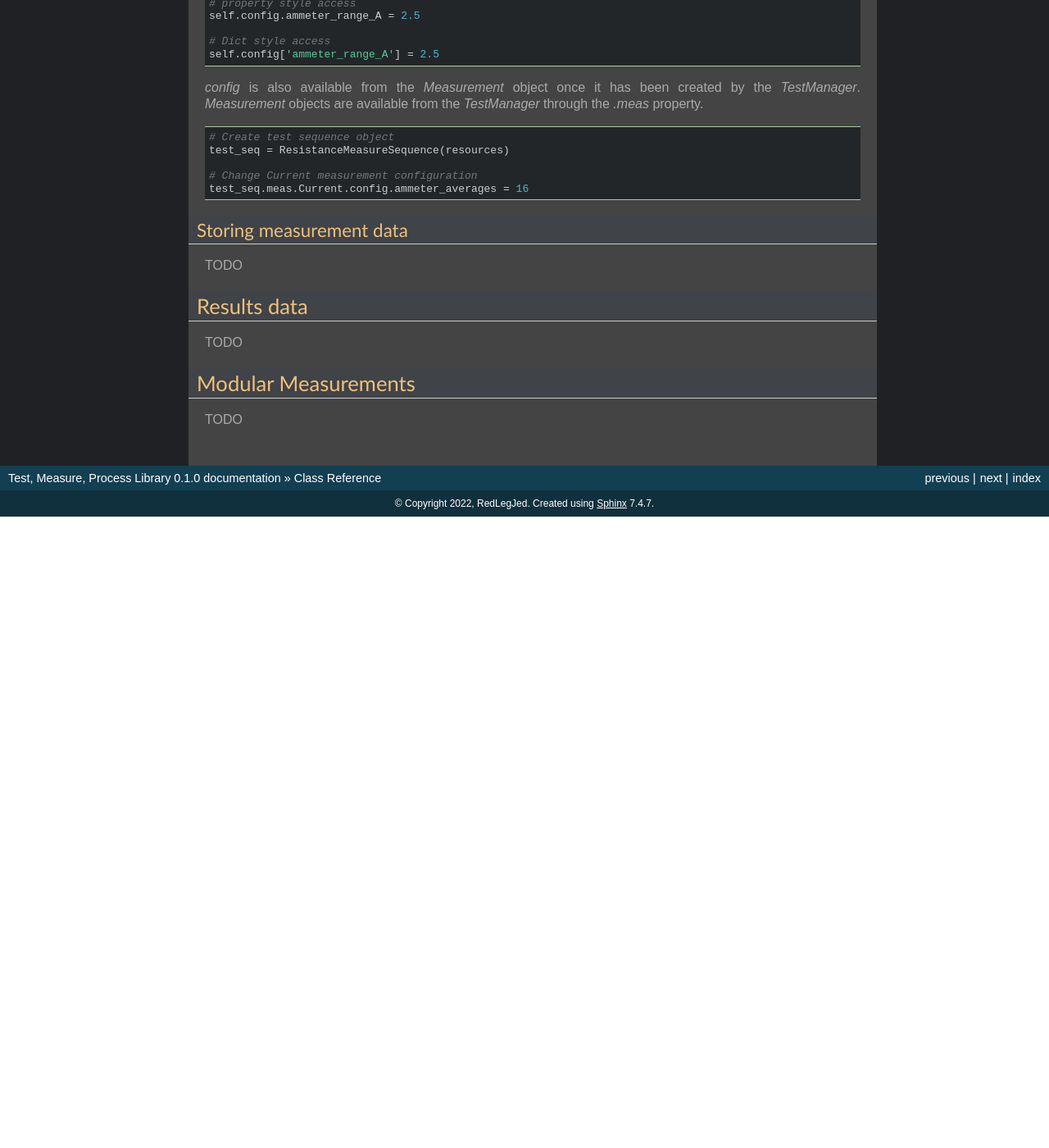
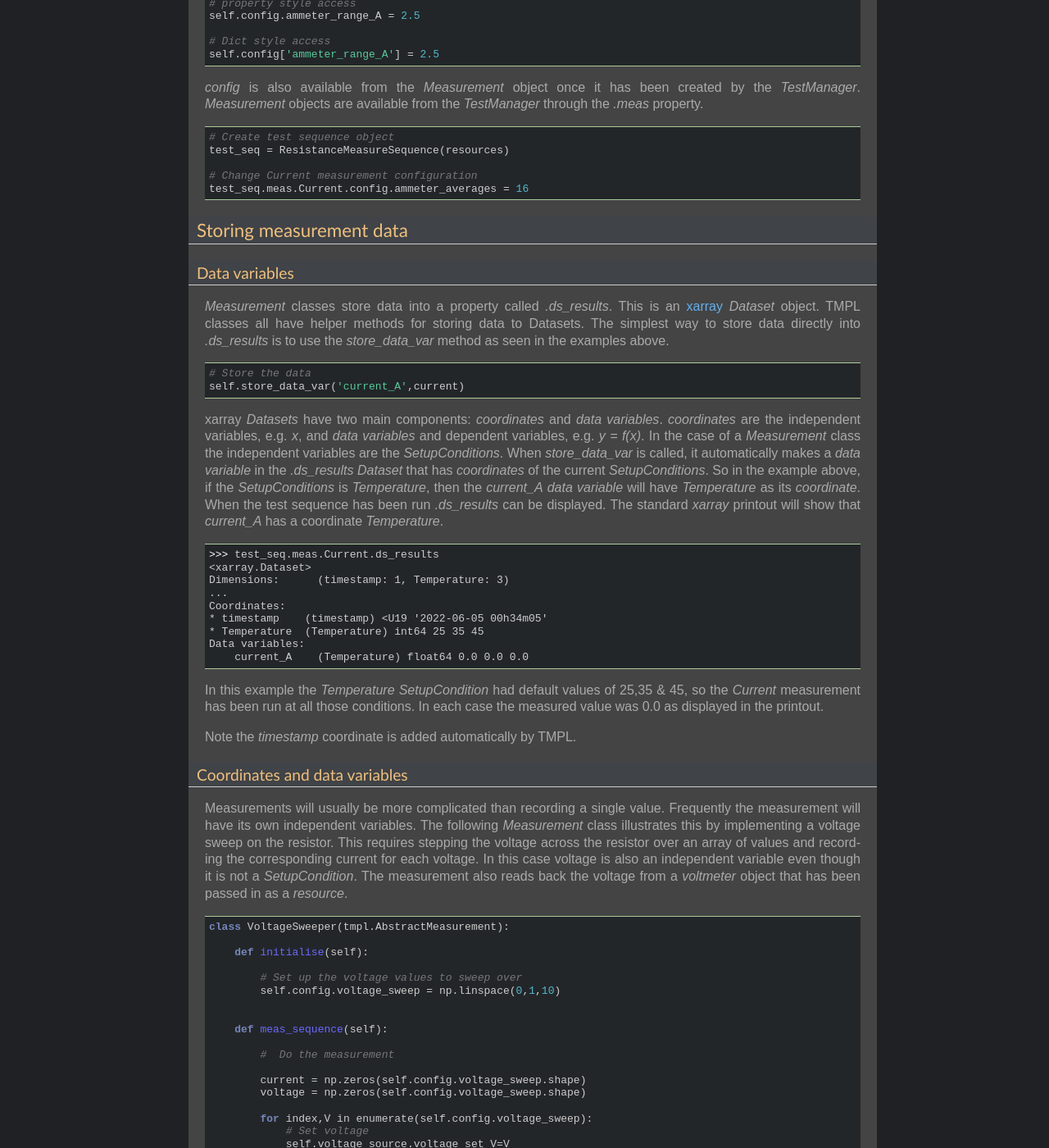
Before and after one commit to redlegjed/test_measure_process_lib, a Sphinx documentation site: the page built from docs/source/tmpl_class_reference.rst, in a window 1280 px wide and 1400 px high, scrolled down 5940 px. Shown: the whole window at 82% size. Built offline with Sphinx 7.4.7, drawn with Linux system fonts in a browser that asks for light colours; before the commit the page ends 6570 px from its top, so only the background shows below that; some of the changed text lies outside the part shown.

Commit message:
Storing current state of documentation - added more to TMPL class reference
On branch sphinx_docs
Changes to be committed:
	modified:   source/tmpl_class_reference.rst

```diff
--- a/docs/source/tmpl_class_reference.rst
+++ b/docs/source/tmpl_class_reference.rst
@@ -311,6 +311,103 @@ Initialisation and configuration
 Storing measurement data
 +++++++++++++++++++++++++
 
+Data variables
+^^^^^^^^^^^^^^
+
+*Measurement* classes store data into a property called *.ds_results*. This is an `xarray <http://xarray.pydata.org/en/stable/>`_ *Dataset* object. TMPL classes all have helper methods for storing data to Datasets. The simplest way to store data directly into *.ds_results* is to use the *store_data_var* method as seen in the examples above.
+
+.. code-block:: python
+
+    # Store the data
+    self.store_data_var('current_A',current)
+
+
+
+xarray *Datasets* have two main components: *coordinates* and *data variables*. *coordinates* are the independent variables, e.g. *x*, and *data variables* and dependent variables, e.g. *y = f(x)*. In the case of a *Measurement* class the independent variables are the *SetupConditions*. When *store_data_var* is called, it automatically makes a *data variable* in the *.ds_results* *Dataset* that has *coordinates* of the current *SetupConditions*. So in the example above, if the *SetupConditions* is *Temperature*, then the *current_A* *data variable* will have *Temperature*  as its *coordinate*. When the test sequence has been run *.ds_results* can be displayed. The standard *xarray* printout will show that *current_A* has a coordinate *Temperature*.
+
+
+.. code-block:: python
+
+    >>> test_seq.meas.Current.ds_results
+    <xarray.Dataset>
+    Dimensions:      (timestamp: 1, Temperature: 3)
+    ...
+    Coordinates:
+    * timestamp    (timestamp) <U19 '2022-06-05 00h34m05'
+    * Temperature  (Temperature) int64 25 35 45
+    Data variables:
+        current_A    (Temperature) float64 0.0 0.0 0.0
+
+In this example the *Temperature* *SetupCondition* had default values of 25,35 & 45, so the *Current* measurement has been run at all those conditions. In each case the measured value was 0.0 as displayed in the printout.
+
+Note the *timestamp* coordinate is added automatically by TMPL.
+
+
+Coordinates and data variables
+^^^^^^^^^^^^^^^^^^^^^^^^^^^^^^
+
+Measurements will usually be more complicated than recording a single value. Frequently the measurement will have its own independent variables. The following *Measurement* class illustrates this by implementing a voltage sweep on the resistor. This requires stepping the voltage across the resistor over an array of values and recording the corresponding current for each voltage. In this case voltage is also an independent variable even though it is not a *SetupCondition*. The measurement also reads back the voltage from a *voltmeter* object that has been passed in as a *resource*.
+
+.. code-block:: python
+
+    class VoltageSweeper(tmpl.AbstractMeasurement):
+
+        def initialise(self):
+
+            # Set up the voltage values to sweep over
+            self.config.voltage_sweep = np.linspace(0,1,10)
+
+
+        def meas_sequence(self):
+
+            #  Do the measurement
+
+            current = np.zeros(self.config.voltage_sweep.shape)
+            voltage = np.zeros(self.config.voltage_sweep.shape)
+
+            for index,V in enumerate(self.config.voltage_sweep):
+                # Set voltage
+                self.voltage_source.voltage_set_V=V
+
+                # Measure current
+                current[index] = self.ammeter.current_A
+
+                # Measure voltage across resistor
+                voltage[index] = self.voltmeter.voltage_V
+
+
+            # Store the data
+            self.store_coords('swp_voltage',self.config.voltage_sweep)
+            self.store_data_var('current_A',current,coords=['swp_voltage'])
+            self.store_data_var('voltage_diff_V',voltage,coords=['swp_voltage'])
+
+            # Debug point
+            self.log('finished sweep')
+
+The *current_A* and *voltage_diff_V* data variables are also dependent on the voltage being swept as well as the current conditions. To record this dependency the sweep voltage must be stored as a *coordinate* using the *store_coords* method. This takes a label and array or list as the input arguments. In this case it will create a new *coordinate* called *swp_voltage* that will appear in *.ds_results*.
+
+To indicate that *current_A* and *voltage_diff_V* are also functions of the sweep voltage the optional argument *coords* is used with the *store_data_var* method. This takes a list of *coordinate* labels as its input. It can also take a dictionary, but that will be discussed later.
+
+Now if *.ds_results* is printed the dependencies of the data variables can be seen:
+
+.. code-block:: python
+
+    >>> test_seq.meas.Current.ds_results
+    <xarray.Dataset>
+    Dimensions:          (timestamp: 1, Temperature: 3, swp_voltage: 10)
+    Coordinates:
+    * timestamp        (timestamp) <U19 '2022-06-05 01h21m43'
+    * Temperature      (Temperature) int64 25 35 45
+    * swp_voltage      (swp_voltage) float64 0.0 0.1111 0.2222 ... 0.8889 1.0
+    Data variables:
+        current_A        (Temperature, swp_voltage) float64 0.0 ... 9.857e-05
+        voltage_diff_V   (Temperature, swp_voltage) float64 0.0 0.1111 ... 1.0
+
+As well at *Temperature* the sweep voltage has been added as a *coordinate*. It is an array of 10 points, more than the *Dataset* printout will display. The data variables: *current_A* and *voltage_diff_V* now show the dependency as well.
+
+
+Specifying individual coordinate values
+^^^^^^^^^^^^^^^^^^^^^^^^^^^^^^^^^^^^^^^
 TODO
 
 
```
